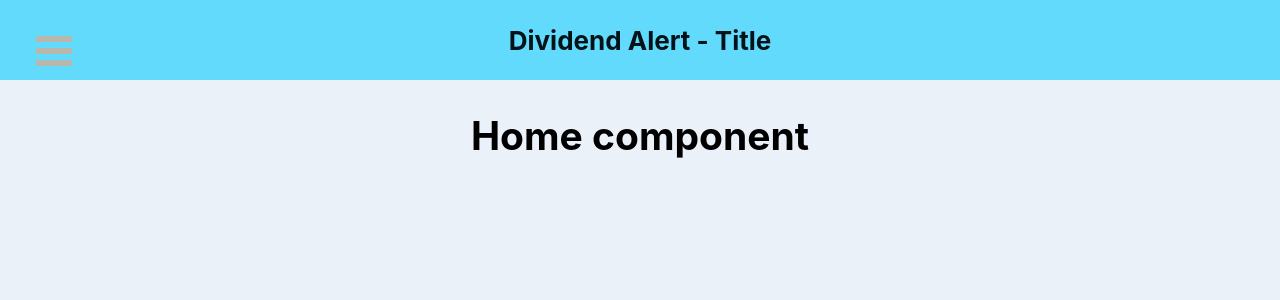
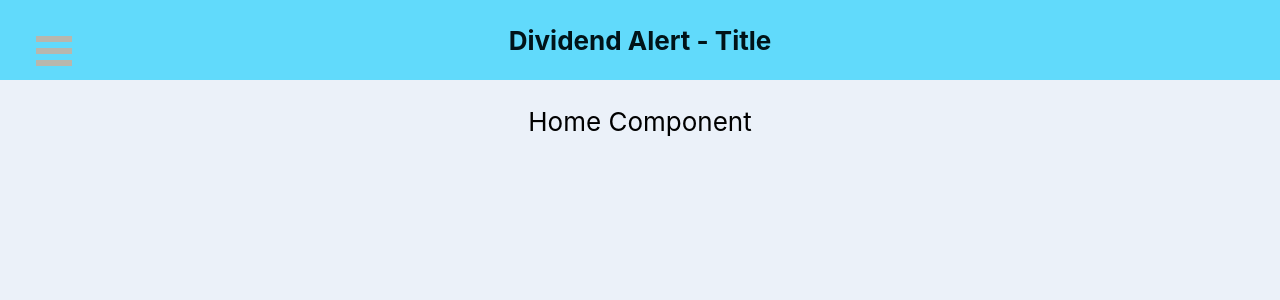
Before and after one commit to jaimemorais/dividendalert-react, a React (Create React App) app: page / in a window 1280 px wide. Shown: the top 300 px of the page. Built offline with nearby package versions, Linux system fonts and the light colour scheme.

Commit message:
Add home component

```diff
--- a/src/App.js
+++ b/src/App.js
@@ -1,6 +1,7 @@
 import React from 'react';
 import './App.css';
 import DividendAlertMenu from './components/DividendAlertMenu'
+import Home from './components/Home'
 import MyStocks from './components/MyStocks'
 import Dividends from './components/Dividends'
 import {
@@ -35,9 +36,5 @@ function App() {
   );
 }
 
-function Home() {
-  return <h2>Home component</h2>;
-}
-
 
 export default App;
--- /dev/null
+++ b/src/components/Home.jsx
@@ -0,0 +1,14 @@
+import React from 'react';
+
+class Home extends React.Component {
+  render () {
+
+    return (
+
+      <p>Home Component</p>
+
+    );
+  }
+}
+
+export default Home;
```
Also changed, not shown: src/components/DividendAlertMenu.jsx (renamed from src/components/DividendAlertMenu.js), src/components/Dividends.jsx (renamed from src/components/Dividends.js), src/components/MyStocks.jsx (renamed from src/components/MyStocks.js).
